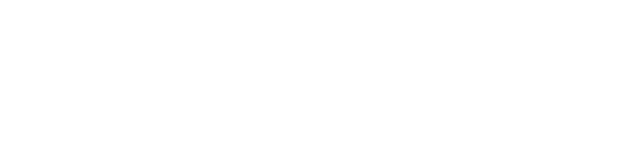
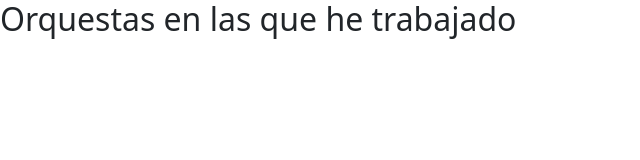
Before and after one commit to IgnacioBaezz/Portafolio_Raul, a plain HTML site: page index.html in a window 1280 px wide. Shown: the whole page, without its empty margins (0-640 px from the left). Drawn offline with nearby package versions, Linux system fonts and the light colour scheme.

Commit message:
se agrega h2

```diff
--- a/index.html
+++ b/index.html
@@ -42,7 +42,7 @@
 
         <!--Sección 4 | Portafolio | Raúl -->
         <section id="portafolio">
-
+            <h2>Orquestas en las que he trabajado</h2>
         </section>
     </main>
 
```
